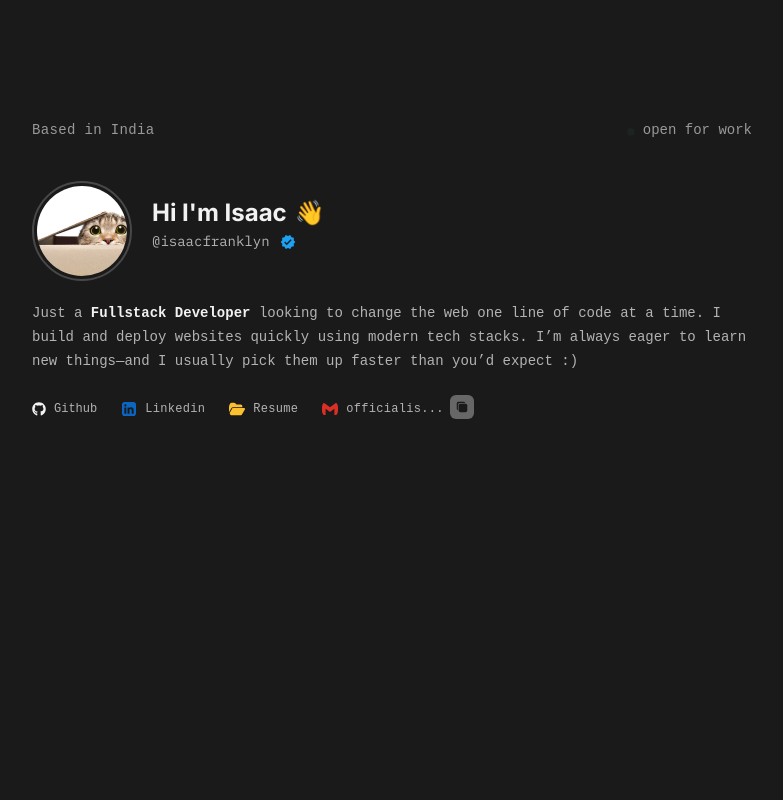
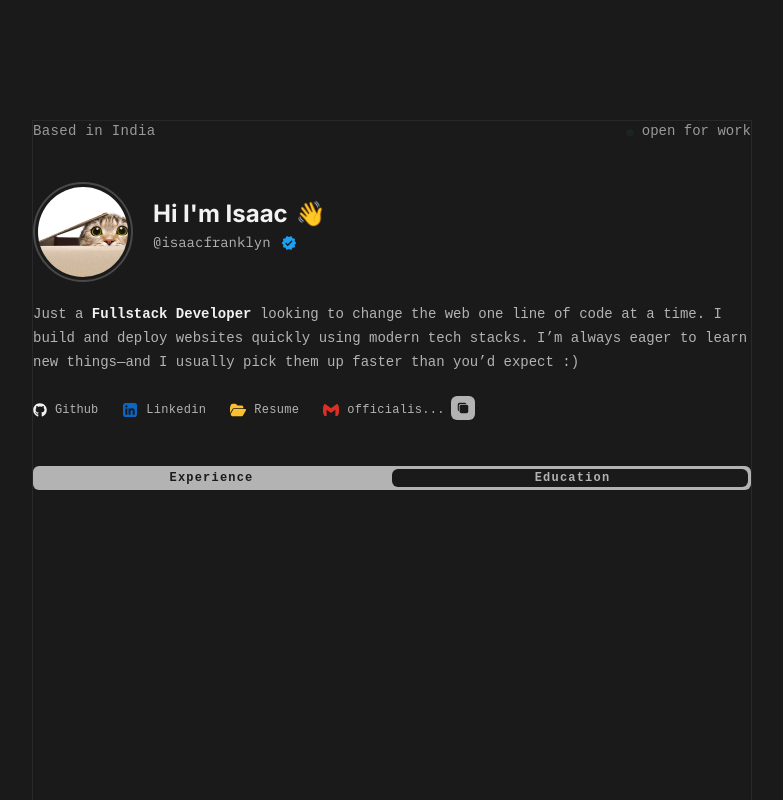
Before and after one commit to isaac-albert/portfolio, a Next.js app: page / in a window 1280 px wide. Shown: the whole page, without its empty margins (248-1031 px from the left). Built offline with nearby package versions, Linux system fonts and the light colour scheme; a web font is replaced by a local one.

Commit message:
added the experience/education heading block with smooth transitioning

```diff
--- a/src/app/globals.css
+++ b/src/app/globals.css
@@ -70,7 +70,7 @@
 
 @layer components {
   .centre-div {
-    @apply w-180 h-200 mt-30 m-auto
+    @apply w-180 h-200 mt-30 m-auto border-1 border-gridlines/30
   }
 }
 
--- a/src/app/page.tsx
+++ b/src/app/page.tsx
@@ -24,6 +24,8 @@ export default function Home() {
   const [animationState, setAnimationState] = useState("idle");
 
   const [copied, setCopied] = useState(false);
+
+  const [toggleState, setToggleState] = useState("Education");
 
   const handleCopy = () => {
     setAnimationState("clicked");
@@ -97,7 +99,7 @@ export default function Home() {
           >
             <div
               tabIndex={0}
-              className="github-button text-sectext h-8 cursor-pointer pb-1 pt-1 pr-1 rounded-md flex items-center justify-center transition-all duration-300 hover:scale-105 hover:-rotate-5 hover:font-bold active:duration-300 active:scale-100 active:105"
+              className="github-button text-sectext h-8 cursor-pointer pb-1 pt-1 pr-1 rounded-md flex items-center justify-center transition-all duration-300 hover:scale-105  hover:font-bold active:duration-300 active:scale-100 active:105"
             >
               <FaGithub className="size-3.5 mr-2  text-text" />
               <span className="mr-2  text-[12px] select-none">Github</span>
@@ -111,7 +113,7 @@ export default function Home() {
           >
             <div
               tabIndex={0}
-              className="linkedin-button text-sectext h-8 cursor-pointer pb-1 pt-1 pr-1  rounded-md  flex items-center justify-center transition-all duration-300 hover:scale-105 hover:-rotate-5 hover:font-bold hover:text-linkedin active:duration-100 active:scale-100 active:105 active:text-linkedin"
+              className="linkedin-button text-sectext h-8 cursor-pointer pb-1 pt-1 pr-1  rounded-md  flex items-center justify-center transition-all duration-300 hover:scale-105 hover:font-bold hover:text-linkedin active:duration-100 active:scale-100 active:105 active:text-linkedin"
             >
               <IoLogoLinkedin className="size-4 mr-2  text-linkedin rounded-sm" />
               <span className="mr-2 text-[12px] select-none tracking-wide">
@@ -122,7 +124,7 @@ export default function Home() {
           <div
             onClick={DownloadResume}
             tabIndex={0}
-            className="linkedin-button text-sectext h-8 cursor-pointer pb-1 pt-1 pr-1  rounded-md flex items-center justify-center transition-all duration-300 hover:scale-105 hover:-rotate-5 hover:font-bold hover:text-folder active:duration-100 active:scale-100 active:105 active:text-folder"
+            className="linkedin-button text-sectext h-8 cursor-pointer pb-1 pt-1 pr-1  rounded-md flex items-center justify-center transition-all duration-300 hover:scale-105 hover:font-bold hover:text-folder active:duration-100 active:scale-100 active:105 active:text-folder"
           >
             <FaFolderOpen className="size-4 mr-2  text-folder rounded-sm" />
             <span className="mr-2 text-[12px] select-none tracking-wide">
@@ -140,7 +142,7 @@ export default function Home() {
             <div className="h-7 bg-gradient-to-r from-transparent to-gridlines"></div>
             <div
               onClick={handleCopy}
-              className="cursor-pointer mt-0.5 text-background bg-buttonOutline h-6 w-6 rounded-sm flex items-center justify-center absolute right-0 top-0 bottom-0"
+              className="cursor-pointer mt-0.5 text-background bg-grey h-6 w-6 rounded-sm flex items-center justify-center absolute right-0 top-0 bottom-0"
             >
               {!copied && (
                 <IoCopy
@@ -160,9 +162,34 @@ export default function Home() {
             </div>
           </div>
         </div>
+        <div className="work-experience-heading-block relative mt-10 bg-grey h-6 rounded-sm p-[2px] flex items-center justify-center gap-2">
+          <div
+            className={`absolute top-[3px] bottom-[3px] w-89 bg-background rounded-sm transition-all duration-500 ease-out ${
+              toggleState === "Experience" ? "left-1" : "left-1/2"
+            }`}
+          />
+          <div
+            onClick={() => {
+              setToggleState("Experience");
+            }}
+            className={`Experience z-10 basis-1/2 cursor-pointer h-full rounded-sm flex items-center justify-center transition-colors duration-300 ${
+              toggleState === "Experience" ? "text-sectext" : "text-background"
+            } font-bold text-[12px] tracking-widest`}
+          >
+            <span className="select-none">Experience</span>
+          </div>
+          <div
+            onClick={() => {
+              setToggleState("Education");
+            }}
+            className={`Education z-10 basis-1/2 cursor-pointer h-full rounded-sm flex items-center justify-center transition-colors duration-300 ${
+              toggleState === "Education" ? "text-sectext" : "text-background"
+            } font-bold text-[12px] tracking-widest`}
+          >
+            <span className="select-none">Education</span>
+          </div>
+        </div>
       </div>
     </div>
   );
 }
-
-// border-1 border-buttonOutline
```
